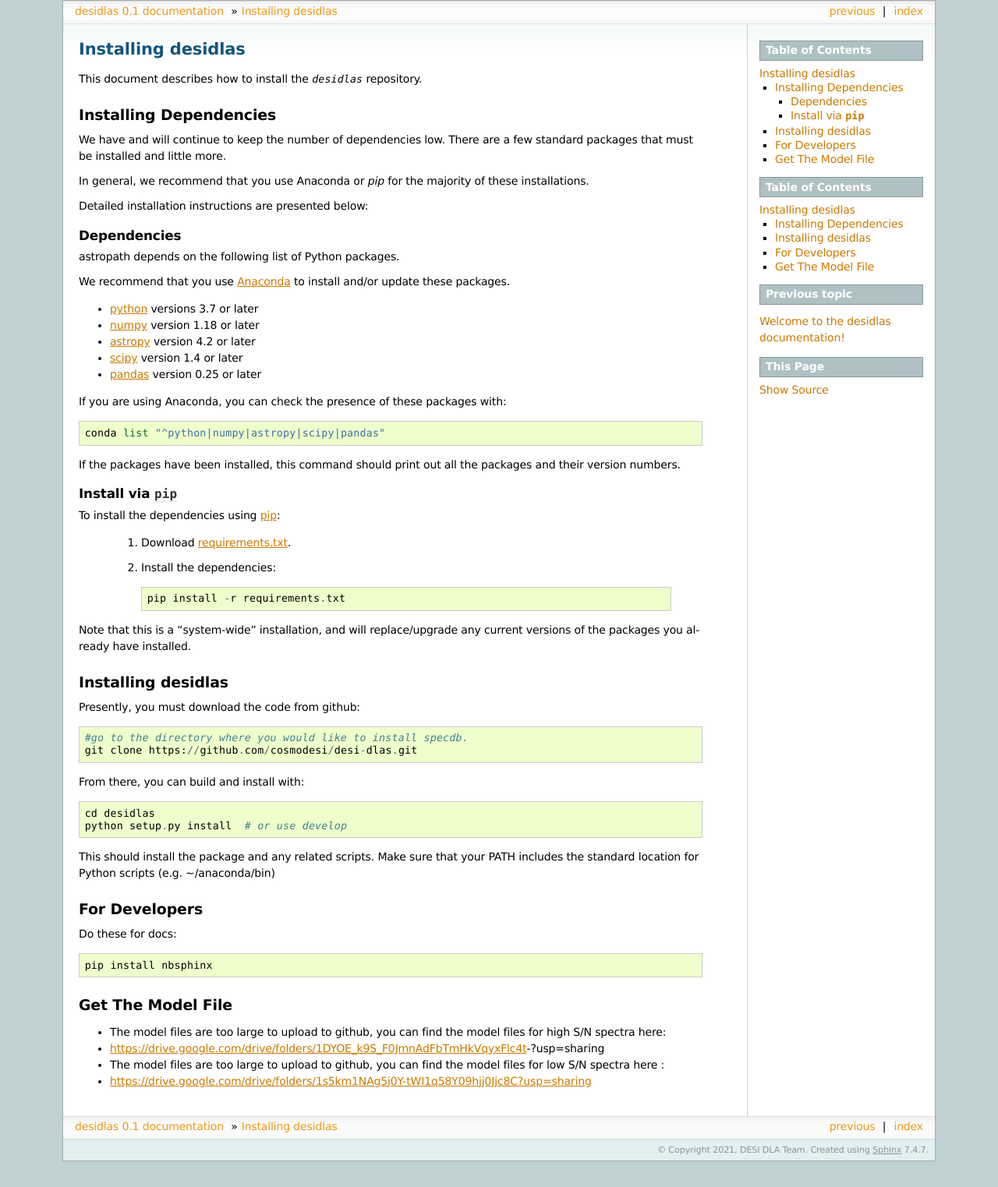
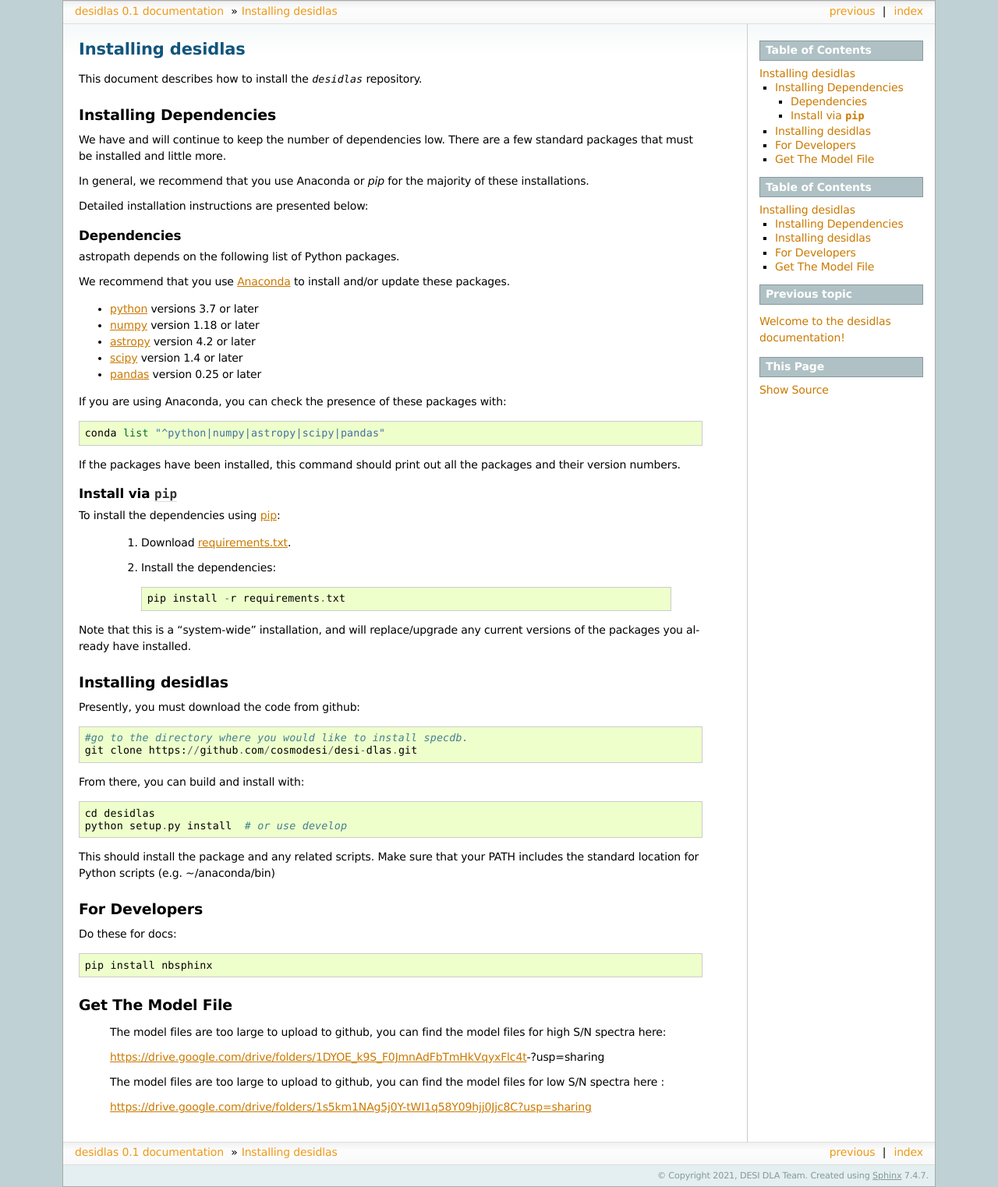
Before and after one commit to cosmodesi/desi-dlas, a Sphinx documentation site: the page built from docs/installing.rst, in a window 1280 px wide. Shown: the whole page at 78% size. Built offline with Sphinx 7.4.7, drawn with Linux system fonts in a browser that asks for light colours; before the commit the page ends 1490 px from its top, so only the background shows below that.

```diff
--- a/docs/installing.rst
+++ b/docs/installing.rst
@@ -83,10 +83,10 @@ Do these for docs::
 Get The Model File
 ==============
 
-- The model files are too large to upload to github, you can find the model files for high S/N spectra here:
+ The model files are too large to upload to github, you can find the model files for high S/N spectra here:
 
-- https://drive.google.com/drive/folders/1DYOE_k9S_F0JmnAdFbTmHkVqyxFlc4t-?usp=sharing
+ https://drive.google.com/drive/folders/1DYOE_k9S_F0JmnAdFbTmHkVqyxFlc4t-?usp=sharing
 
-- The model files are too large to upload to github, you can find the model files for low S/N spectra here :
+ The model files are too large to upload to github, you can find the model files for low S/N spectra here :
 
-- https://drive.google.com/drive/folders/1s5km1NAg5j0Y-tWI1q58Y09hjj0Jjc8C?usp=sharing
+ https://drive.google.com/drive/folders/1s5km1NAg5j0Y-tWI1q58Y09hjj0Jjc8C?usp=sharing
```
